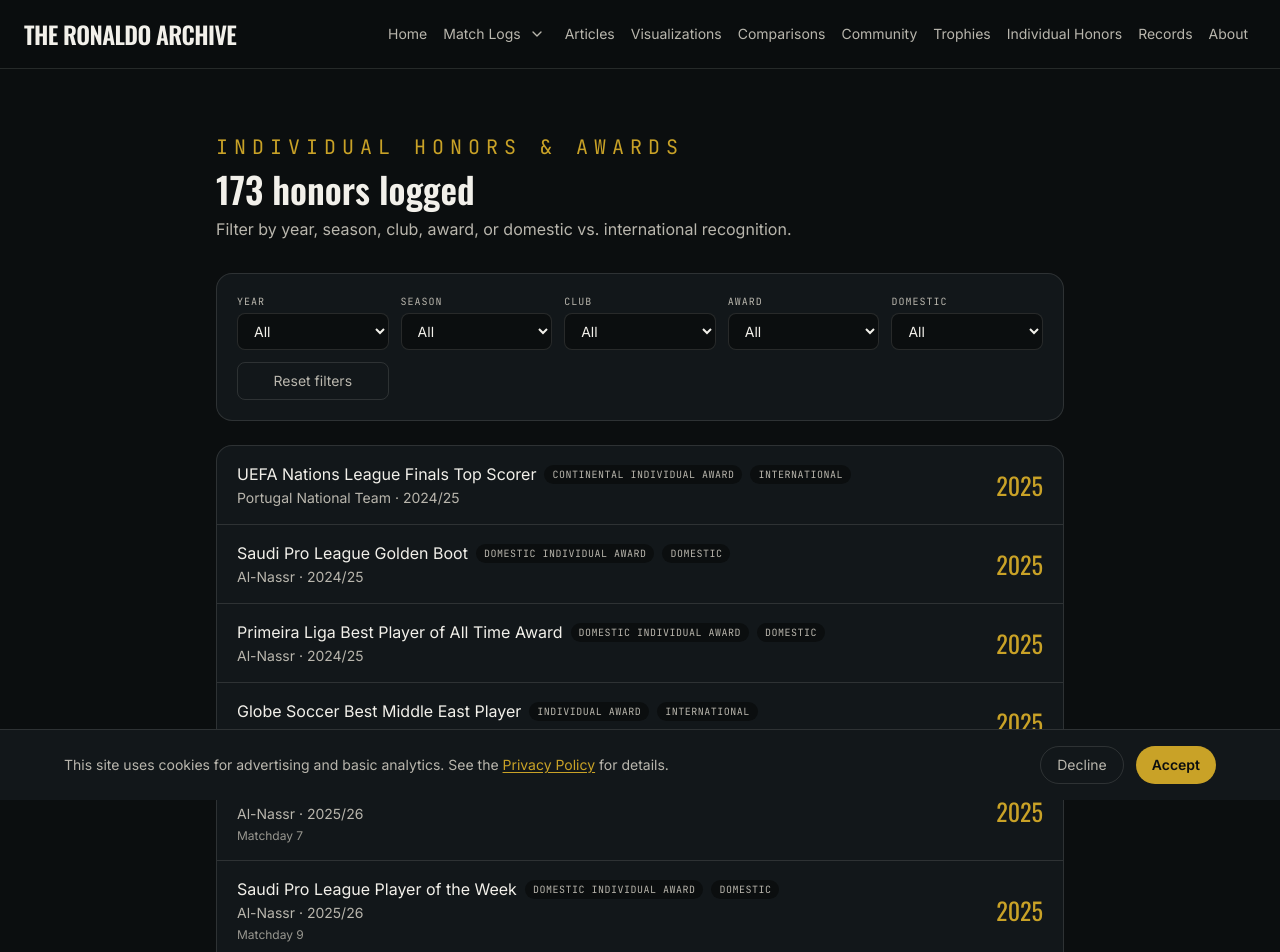
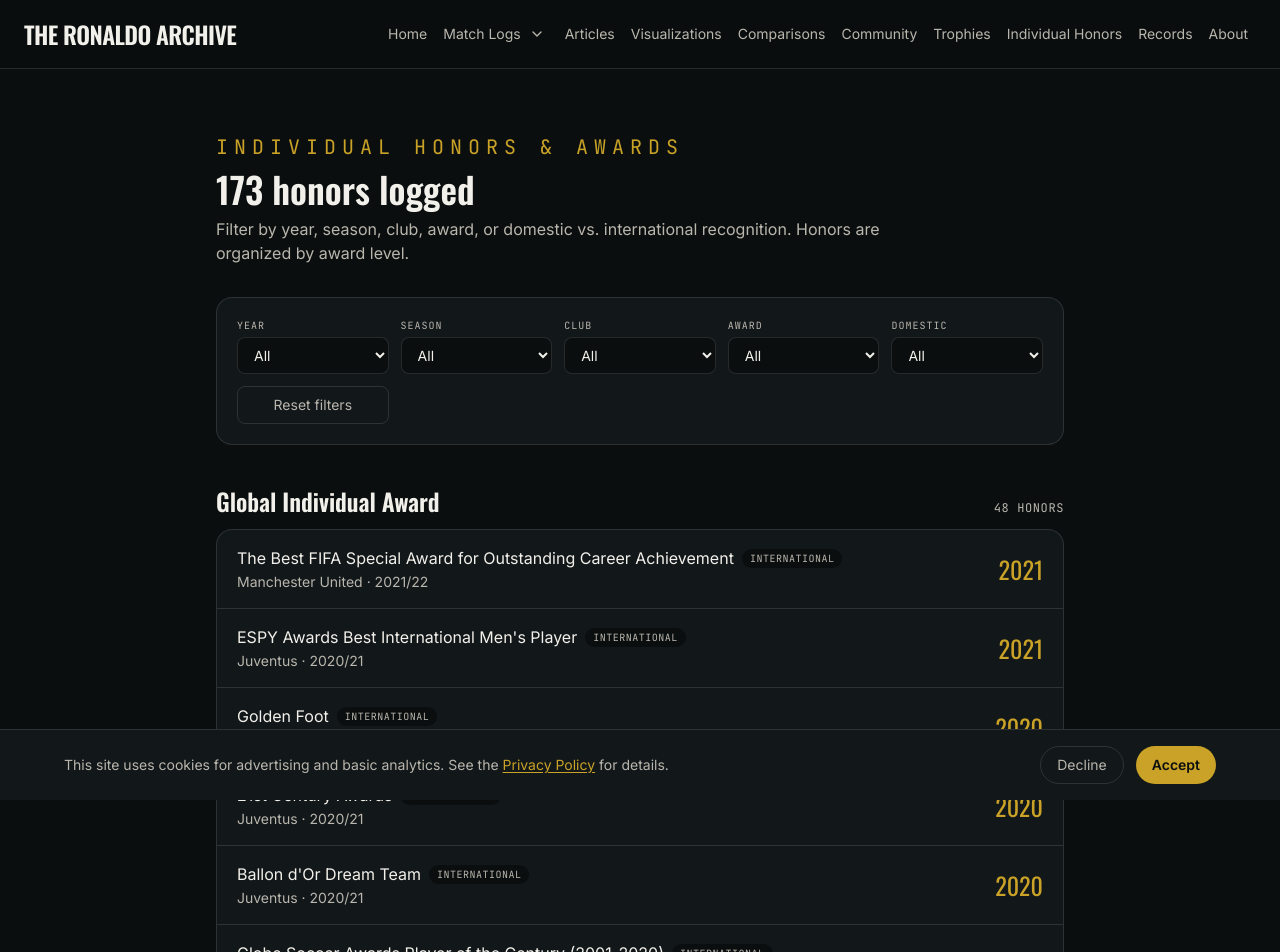
Before and after one commit to ronaldogoatsfc/cr7archive, a Next.js app: page /honors in a window 1280 px wide. Shown: the top 952 px of the page. Built offline with nearby package versions, Linux system fonts and the light colour scheme.

Commit message:
Organize archive sections into display groups

```diff
--- a/app/honors/page.js
+++ b/app/honors/page.js
@@ -16,6 +16,15 @@ const DEFAULT_FILTERS = {
   award: "All",
   domestic: "All",
 };
+
+const CATEGORY_ORDER = [
+  "Global Individual Award",
+  "Continental Individual Award",
+  "Domestic Individual Award",
+  "National Team Award",
+  "Individual Award",
+  "Friendly Competition Award",
+];
 
 function Select({ label, value, onChange, options }) {
   return (
@@ -39,6 +48,43 @@ function Select({ label, value, onChange, options }) {
   );
 }
 
+function HonorGroup({ category, items }) {
+  return (
+    <section className="mt-10">
+      <div className="mb-3 flex items-baseline justify-between gap-4">
+        <h2 className="font-display text-2xl font-semibold text-paper">
+          {category}
+        </h2>
+        <span className="font-mono text-xs uppercase tracking-wider text-paper-dim">
+          {items.length} {items.length === 1 ? "honor" : "honors"}
+        </span>
+      </div>
+      <div className="divide-y divide-line rounded-2xl border border-line bg-pitch-raised">
+        {items.map((h) => (
+          <div
+            key={h.id}
+            className="flex flex-col gap-1 px-5 py-4 sm:flex-row sm:items-center sm:justify-between"
+          >
+            <div>
+              <div className="flex flex-wrap items-center gap-2">
+                <span className="text-paper">{h.name}</span>
+                <span className="rounded-full bg-pitch px-2 py-0.5 font-mono text-[10px] uppercase tracking-wider text-paper-dim">
+                  {h.domestic ? "Domestic" : "International"}
+                </span>
+              </div>
+              <p className="mt-0.5 text-sm text-paper-dim">
+                {h.club} · {h.season}
+              </p>
+              {h.notes && <p className="mt-1 text-xs text-paper-dim/80">{h.notes}</p>}
+            </div>
+            <span className="stat-number text-2xl text-gold">{h.year}</span>
+          </div>
+        ))}
+      </div>
+    </section>
+  );
+}
+
 export default function HonorsPage() {
   const [filters, setFilters] = useState(DEFAULT_FILTERS);
 
@@ -57,6 +103,20 @@ export default function HonorsPage() {
     [filters]
   );
 
+  const grouped = useMemo(() => {
+    const groups = new Map();
+    for (const honor of filtered) {
+      if (!groups.has(honor.category)) groups.set(honor.category, []);
+      groups.get(honor.category).push(honor);
+    }
+    return [...groups.entries()].sort(([a], [b]) => {
+      const aIndex = CATEGORY_ORDER.indexOf(a);
+      const bIndex = CATEGORY_ORDER.indexOf(b);
+      return (aIndex === -1 ? CATEGORY_ORDER.length : aIndex) -
+        (bIndex === -1 ? CATEGORY_ORDER.length : bIndex);
+    });
+  }, [filtered]);
+
   function updateFilter(key, value) {
     setFilters((prev) => ({ ...prev, [key]: value }));
   }
@@ -71,40 +131,15 @@ export default function HonorsPage() {
       </h1>
       <p className="mt-2 max-w-2xl text-paper-dim">
         Filter by year, season, club, award, or domestic vs. international
-        recognition.
+        recognition. Honors are organized by award level.
       </p>
 
       <div className="mt-8 grid grid-cols-2 gap-3 rounded-2xl border border-line bg-pitch-raised p-5 sm:grid-cols-3 lg:grid-cols-5">
-        <Select
-          label="Year"
-          value={filters.year}
-          onChange={(v) => updateFilter("year", v)}
-          options={years}
-        />
-        <Select
-          label="Season"
-          value={filters.season}
-          onChange={(v) => updateFilter("season", v)}
-          options={seasons}
-        />
-        <Select
-          label="Club"
-          value={filters.club}
-          onChange={(v) => updateFilter("club", v)}
-          options={clubs}
-        />
-        <Select
-          label="Award"
-          value={filters.award}
-          onChange={(v) => updateFilter("award", v)}
-          options={awards}
-        />
-        <Select
-          label="Domestic"
-          value={filters.domestic}
-          onChange={(v) => updateFilter("domestic", v)}
-          options={["Domestic", "International"]}
-        />
+        <Select label="Year" value={filters.year} onChange={(v) => updateFilter("year", v)} options={years} />
+        <Select label="Season" value={filters.season} onChange={(v) => updateFilter("season", v)} options={seasons} />
+        <Select label="Club" value={filters.club} onChange={(v) => updateFilter("club", v)} options={clubs} />
+        <Select label="Award" value={filters.award} onChange={(v) => updateFilter("award", v)} options={awards} />
+        <Select label="Domestic" value={filters.domestic} onChange={(v) => updateFilter("domestic", v)} options={["Domestic", "International"]} />
         <button
           onClick={() => setFilters(DEFAULT_FILTERS)}
           className="col-span-2 rounded-lg border border-line px-3 py-2 text-sm text-paper-dim transition hover:bg-pitch hover:text-paper sm:col-span-1"
@@ -113,38 +148,13 @@ export default function HonorsPage() {
         </button>
       </div>
 
-      <div className="mt-6 divide-y divide-line rounded-2xl border border-line bg-pitch-raised">
-        {filtered.map((h) => (
-          <div
-            key={h.id}
-            className="flex flex-col gap-1 px-5 py-4 sm:flex-row sm:items-center sm:justify-between"
-          >
-            <div>
-              <div className="flex flex-wrap items-center gap-2">
-                <span className="text-paper">{h.name}</span>
-                <span className="rounded-full bg-pitch px-2 py-0.5 font-mono text-[10px] uppercase tracking-wider text-paper-dim">
-                  {h.category}
-                </span>
-                <span className="rounded-full bg-pitch px-2 py-0.5 font-mono text-[10px] uppercase tracking-wider text-paper-dim">
-                  {h.domestic ? "Domestic" : "International"}
-                </span>
-              </div>
-              <p className="mt-0.5 text-sm text-paper-dim">
-                {h.club} · {h.season}
-              </p>
-              {h.notes && (
-                <p className="mt-1 text-xs text-paper-dim/80">{h.notes}</p>
-              )}
-            </div>
-            <span className="stat-number text-2xl text-gold">{h.year}</span>
-          </div>
-        ))}
-        {filtered.length === 0 && (
-          <p className="px-5 py-10 text-center text-paper-dim">
-            No honors fit these filters. Try resetting them.
-          </p>
-        )}
-      </div>
+      {grouped.length > 0 ? (
+        grouped.map(([category, items]) => <HonorGroup key={category} category={category} items={items} />)
+      ) : (
+        <div className="mt-6 rounded-2xl border border-line bg-pitch-raised px-5 py-10 text-center text-paper-dim">
+          No honors fit these filters. Try resetting them.
+        </div>
+      )}
     </div>
   );
 }
```
